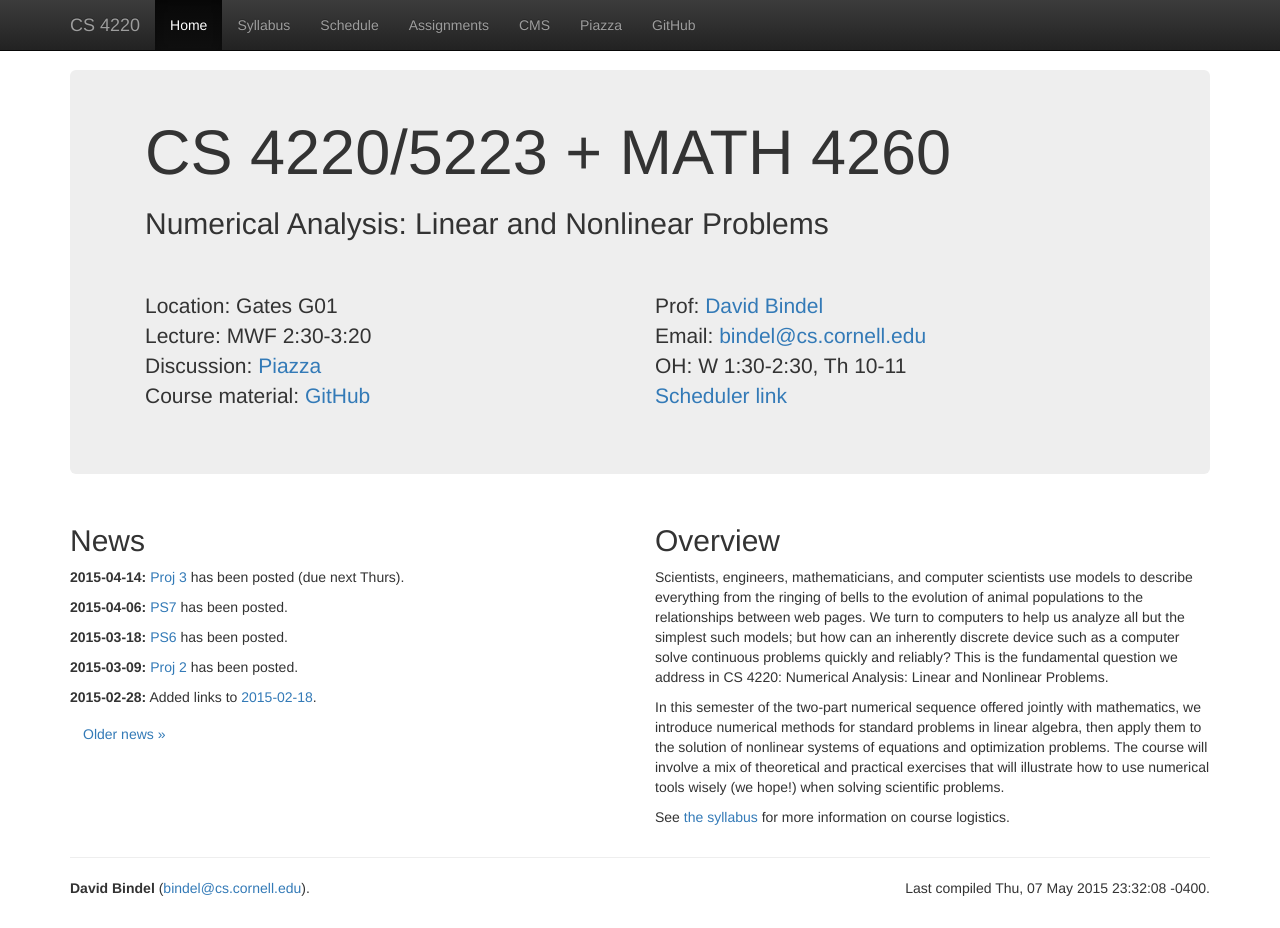
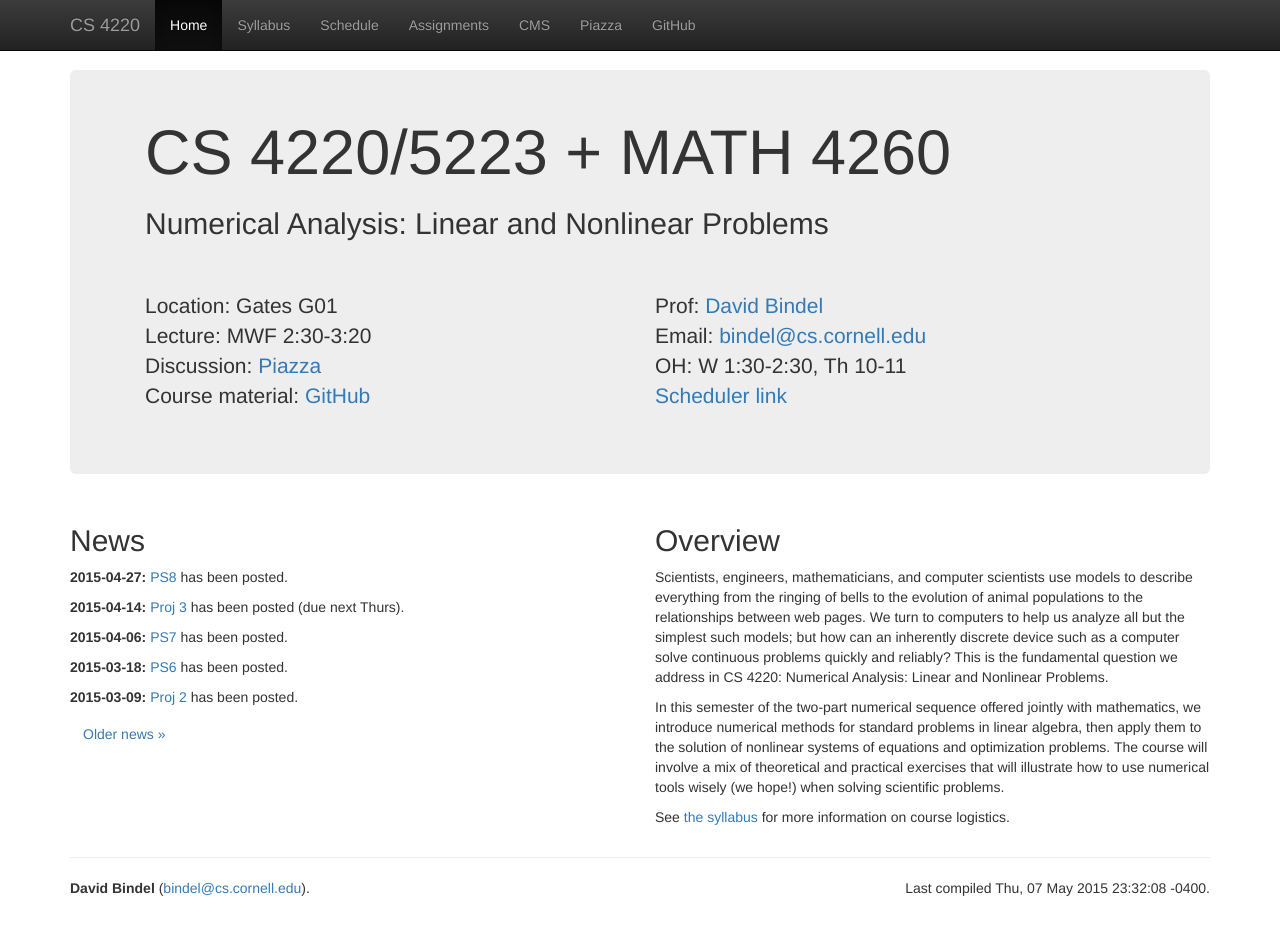
Before and after one commit to dbindel/cs4220-s15, a Jekyll site: the page built from web/index.html, in a window 1280 px wide and 928 px high. Built offline with Jekyll 4.4.1, drawn with Linux system fonts in a browser that asks for light colours; nearby versions of some CDN libraries.

Commit message:
PS8 links.

```diff
--- a/web/_data/hw.yml
+++ b/web/_data/hw.yml
@@ -28,3 +28,6 @@
 -
   name: proj3
   due: 2014-04-23
+-
+  name: ps8
+  due: 2015-05-06
--- a/web/_data/news.yml
+++ b/web/_data/news.yml
@@ -124,3 +124,7 @@
   date: 2015-04-14
   text:
     <a href="hw/proj3.pdf">Proj 3</a> has been posted (due next Thurs).
+-
+  date: 2015-04-27
+  text:
+    <a href="hw/ps8.pdf">PS8</a> has been posted.
```
